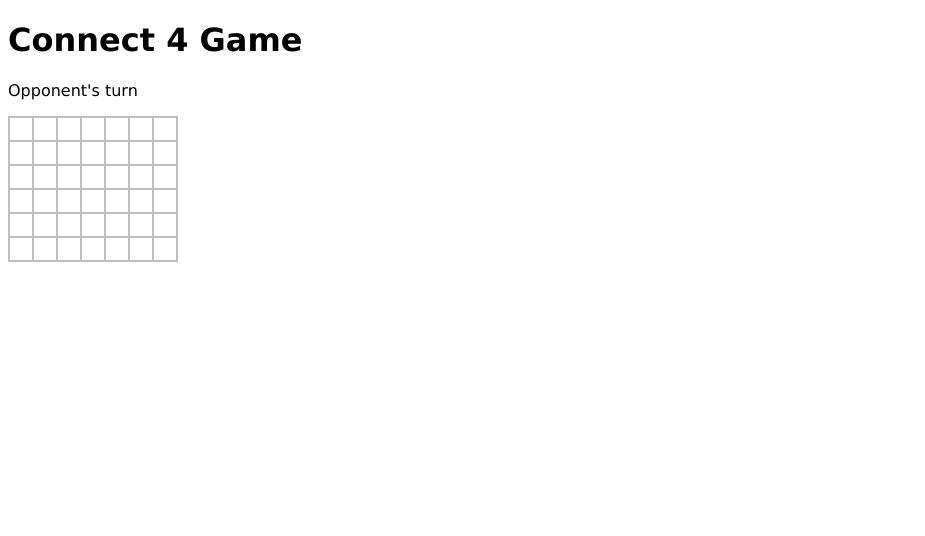
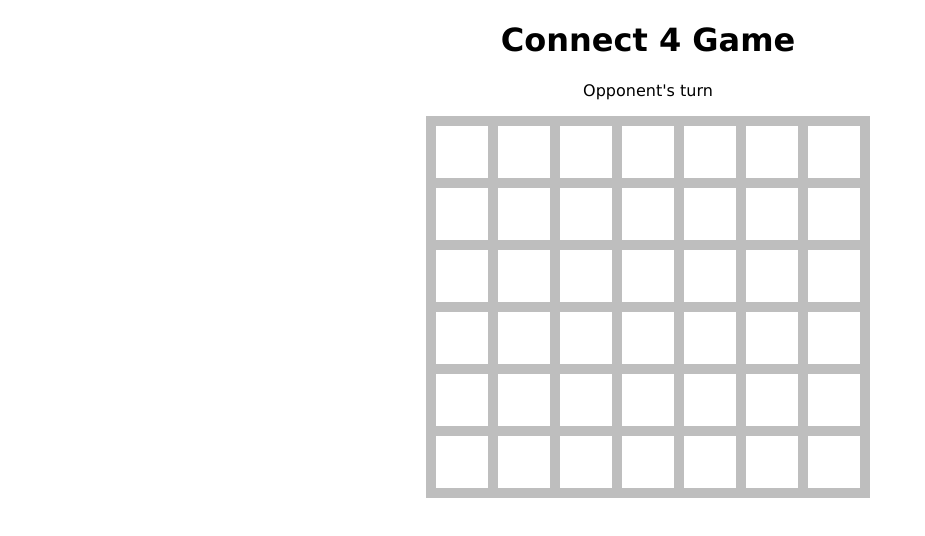
Before and after one commit to LeszekKicior/Connect4TLW, a plain HTML site: page index.html in a window 1280 px wide. Shown: the whole page, without its empty margins (0-925 px from the left). Drawn offline with nearby package versions, Linux system fonts and the light colour scheme.

Commit message:
Alignment and size changes to table

```diff
--- a/index.html
+++ b/index.html
@@ -8,16 +8,21 @@
         <style>
             body {
                 font-family: Verdana, Tahoma, sans-serif;
+                text-align: center;
+                width: 100%;
             }
             table {
                 border-collapse: collapse;
                 overflow: hidden;
+                margin: 0 auto;
             }
             td {
-                border: 2px solid rgb(190, 190, 190);
-                height: 20px;
-                width: 20px;
+                border: 10px solid rgb(190, 190, 190);
+                height: 50px;
+                width: 50px;
                 text-align: center;
+                font-family:'Franklin Gothic Medium', 'Arial Narrow', Arial, sans-serif;
+                font-size:xx-large;
                 position: relative;
             }
         </style>
```
